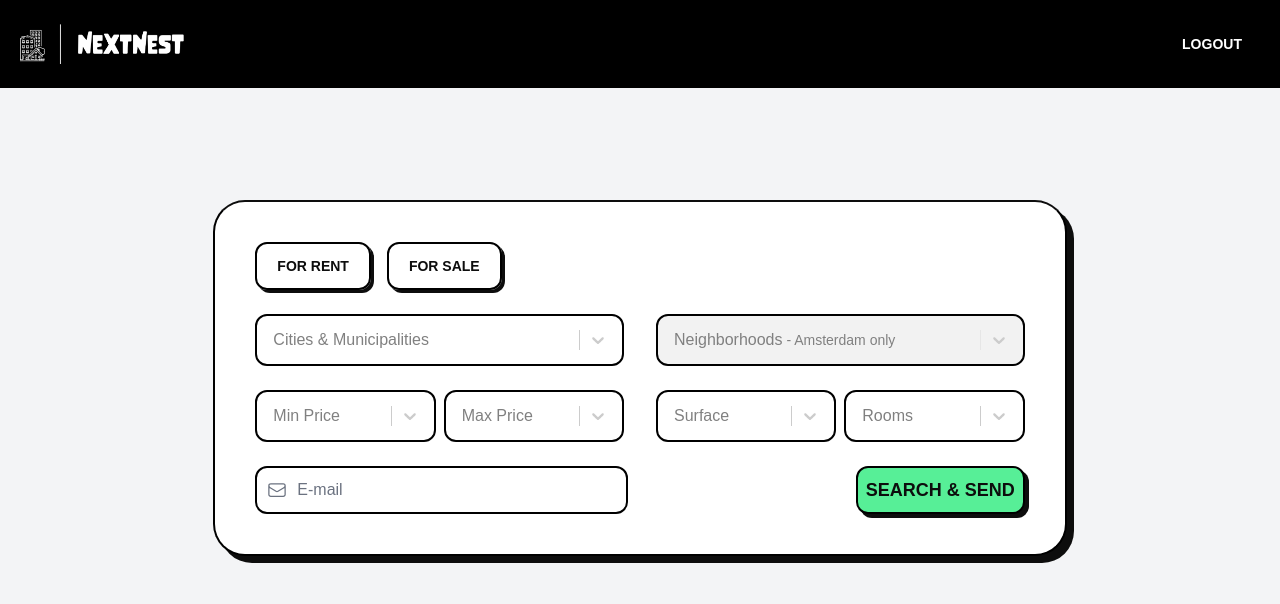
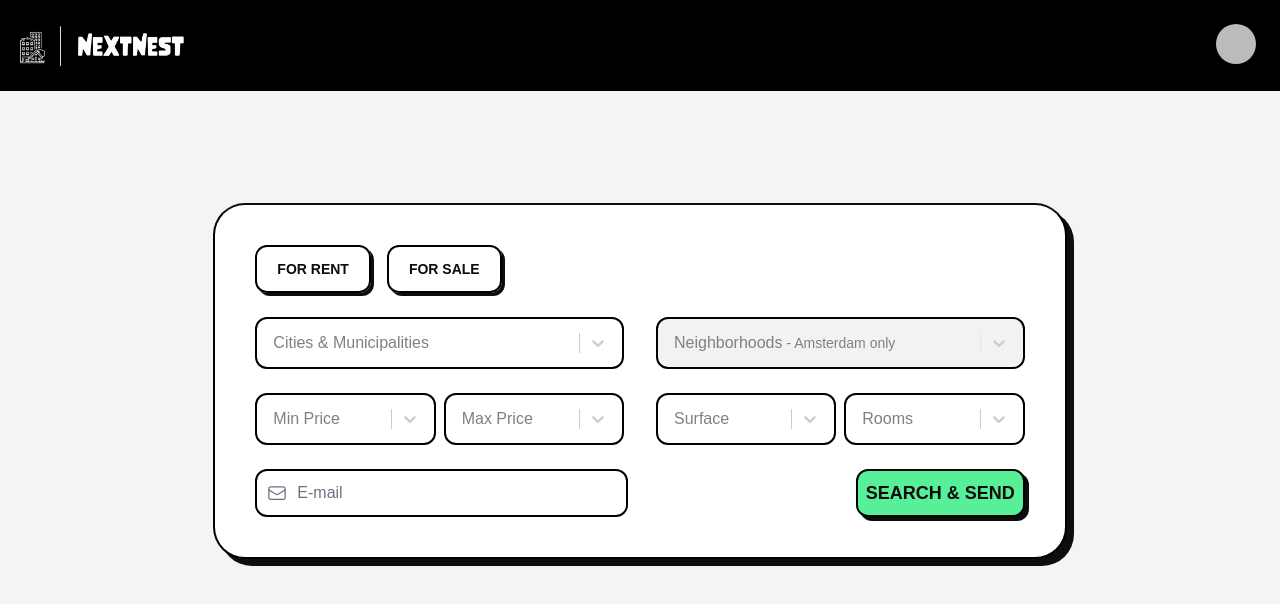
Before and after one commit to yigitaksoy/NextNest, a React (Vite) app in the folder client/: page /search in a window 1280 px wide. Shown: the top 604 px of the page. Built offline with nearby package versions, Linux system fonts and the light colour scheme; no server answers; sample sign-in values are in the browser's storage; a web font is replaced by a local one.

Commit message:
Add dropdown menu with user profile picture to navbar

```diff
--- a/client/src/components/Navbar.jsx
+++ b/client/src/components/Navbar.jsx
@@ -4,6 +4,7 @@ import { AuthContext } from "../context/AuthContext";
 import { signOut } from "firebase/auth";
 import { auth } from "../utils/firebase";
 import NextNest from "../assets/images/nextnest-white.png";
+import Avatar from "../assets/images/avatar.png";
 
 const Navbar = () => {
   const { currentUser } = useContext(AuthContext);
@@ -14,17 +15,29 @@ const Navbar = () => {
           <img src={NextNest} alt="nextnest-logo" className="w-22 h-10" />
         </Link>
       </div>
-      <div className="mx-auto text-lg text-white">
-        <button
-          className="btn-ghost btn-square btn mx-auto flex"
-          onClick={() => signOut(auth)}
+      <div className="dropdown dropdown-end cursor-pointer font-degular">
+        <label tabIndex={0} className="btn btn-ghost btn-circle avatar">
+          <div className="w-10 rounded-full">
+            {currentUser && currentUser.photoURL ? (
+              <img src={currentUser.photoURL} alt="User" />
+            ) : (
+              <img src={Avatar} className="" alt="Avatar" />
+            )}
+          </div>
+        </label>
+        <ul
+          tabIndex={0}
+          className="menu menu-sm dropdown-content mt-3 z-[1] p-2 shadow bg-black text-white rounded-box w-52"
         >
-          <div className="mr-10 flex items-center">
-            <p className="mr-2 font-nove text-white hover:text-sky-300">
+          <li>
+            <button
+              className="justify-between hover:bg-zinc-800"
+              onClick={() => signOut(auth)}
+            >
               Logout
-            </p>
-          </div>
-        </button>
+            </button>
+          </li>
+        </ul>
       </div>
     </div>
   );
```
